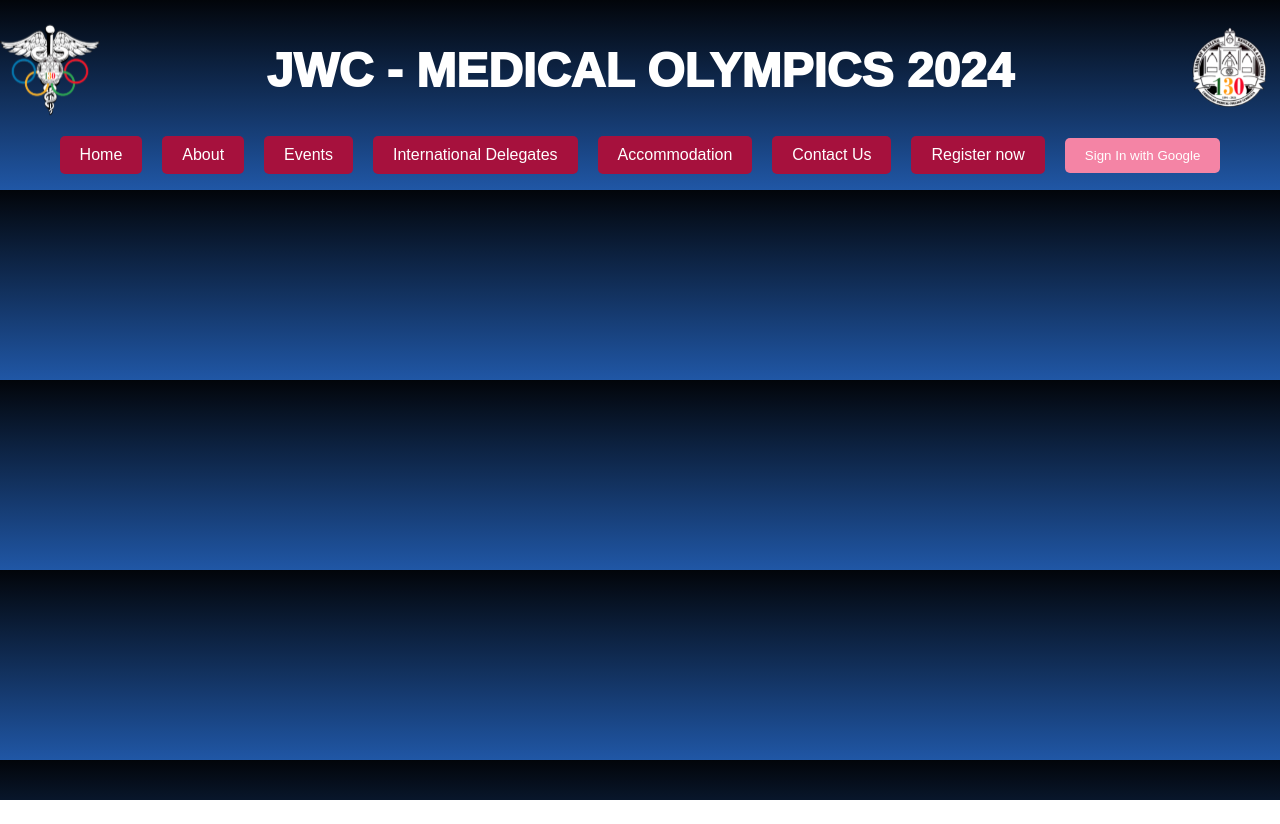
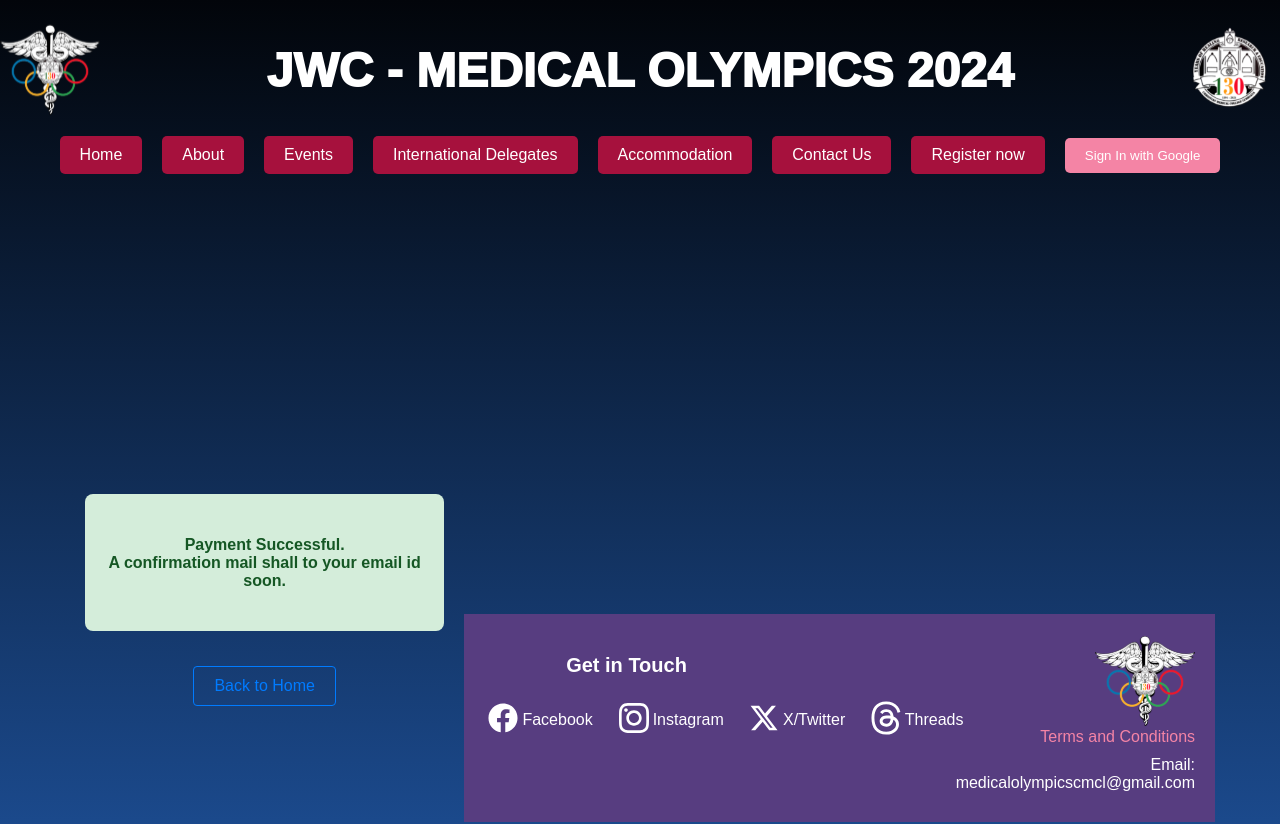
Before and after one commit to shubhbansal9/jwc-website, a React (Create React App) app: page /success in a window 1280 px wide. Shown: the top 824 px of the page. Before the commit the page ends 800 px from the top, so only its background shows below. Built offline with nearby package versions, Linux system fonts and the light colour scheme.

Commit message:
added success and failure payment page

```diff
--- a/src/App.js
+++ b/src/App.js
@@ -14,6 +14,8 @@ import cmcLogo from './assets/cmc-logo.svg';
 import { AuthProvider } from './components/authContext';
 import { useAuth } from './components/authContext';
 import RegisterNowPage from './pages/RegisterNow';
+import Success from './pages/Success';
+import Failure from './pages/Failure';
 function App() {
   return (
     <Router>
@@ -34,7 +36,9 @@ function App() {
             <Route path="/contact-us" element={<ContactUsPage />} />
             <Route path="/accommodation" element={<AccommodationPage />} />
             <Route path="/cart" element={<CartPage />} />
-            <Route path="/register" element={<RegisterNowPage/>}/>
+            <Route path="/register" element={<Failure/>}/>
+            <Route path="/success" element={<Success/>}/>
+            <Route path="/failure" element={<Failure/>}/>
           </Routes>
         </div>
       </CartProvider>
--- a/src/components/Navbar.js
+++ b/src/components/Navbar.js
@@ -223,7 +223,7 @@ function Navbar() {
           )}
             {showProfileMenu && (
               <div className='profile-dropdown' ref={popupRef}>
-                <Link to="/cart" className='nav-button'>My Bookings</Link>
+                {/* <Link to="/cart" className='nav-button'>My Bookings</Link> */}
                 <Link to="" className='nav-button' onClick={() => logout()}>Logout</Link>
 
               </div>
--- a/src/pages/Cart.js
+++ b/src/pages/Cart.js
@@ -23,10 +23,14 @@ const CartPage = () => {
 const handlePayment = (e) => {
   e.preventDefault();
 
+  // Assuming userEmail is available
+  const userEmail = userProfile.email;
+  console.log(userEmail);
+
   // Log request data
-  console.log('Request Data:', data);
+  console.log('Request Data:', { ...data, userEmail });
 
-  axios.post('https://api.jwcmedicalolympics.com/api/payment', { ...data })
+  axios.post(`https://api.jwcmedicalolympics.com/api/payment/${userEmail}`, { ...data })
     .then(res => {
       // Log successful response
       console.log('Response Data:', res.data);
--- /dev/null
+++ b/src/pages/Failure.css
@@ -0,0 +1,32 @@
+
+
+  .alert {
+    padding: 20px;
+    border-radius: 8px;
+    margin: 5%;
+  }
+
+  .alert-danger{
+    background-color: #f8d7da;
+  border-color: #f5c6cb;
+  }
+
+  .text-center {
+    text-align: center;
+  }
+
+  .alert-home {
+    display: inline-block;
+    margin-top: 15px;
+    padding: 10px 20px;
+    text-decoration: none;
+    color: #007bff;
+    border: 1px solid #007bff;
+    border-radius: 4px;
+    transition: background-color 0.3s, color 0.3s;
+  }
+
+  .alert-home:hover {
+    background-color: #007bff;
+    color: #fff;
+  }
--- /dev/null
+++ b/src/pages/Failure.js
@@ -0,0 +1,22 @@
+import React from 'react'
+import { useNavigate } from 'react-router-dom';
+import './Failure.css';
+import Footer from '../components/footer';
+const Failure = () => {
+    const navigate = useNavigate()
+    return (
+        <div className="danger-container">
+        <div className="alert-row justify-content-center">
+          <div className="col-md-6 text-center">
+              <div className="alert alert-danger text-center">
+                  <h4 className="alert-heading">Oops, something went wrong!</h4>
+              </div>
+              <a className="alert-home" href='/'>Back to Home</a>
+          </div>
+        </div>
+        <Footer/>
+      </div>
+      );
+}
+
+export default Failure
--- /dev/null
+++ b/src/pages/Success.css
@@ -0,0 +1,38 @@
+.success-container {
+    display: flex;
+    justify-content: center;
+    align-items: center;
+    height: 100vh;
+  }
+
+  .alert {
+    padding: 20px;
+    border-radius: 8px;
+    margin: 5%;
+  }
+
+  .alert-success {
+    background-color: #d4edda;
+    border-color: #c3e6cb;
+    color: #155724;
+  }
+
+  .text-center {
+    text-align: center;
+  }
+
+  .alert-home {
+    display: inline-block;
+    margin-top: 15px;
+    padding: 10px 20px;
+    text-decoration: none;
+    color: #007bff;
+    border: 1px solid #007bff;
+    border-radius: 4px;
+    transition: background-color 0.3s, color 0.3s;
+  }
+
+  .alert-home:hover {
+    background-color: #007bff;
+    color: #fff;
+  }
--- /dev/null
+++ b/src/pages/Success.js
@@ -0,0 +1,20 @@
+import React from 'react'
+import './Success.css';
+import Footer from '../components/footer';
+const Success = () => {
+    return (
+        <div className="success-container">
+          <div className="alert-row justify-content-center">
+            <div className="col-md-6 text-center">
+                <div className="alert alert-success text-center">
+                    <h4 className="alert-heading">Payment Successful. <br></br>A confirmation mail shall to your email id soon.</h4>
+                </div>
+                <a className="alert-home" href='/'>Back to Home</a>
+            </div>
+          </div>
+          <Footer/>
+        </div>
+      );
+}
+
+export default Success
```
